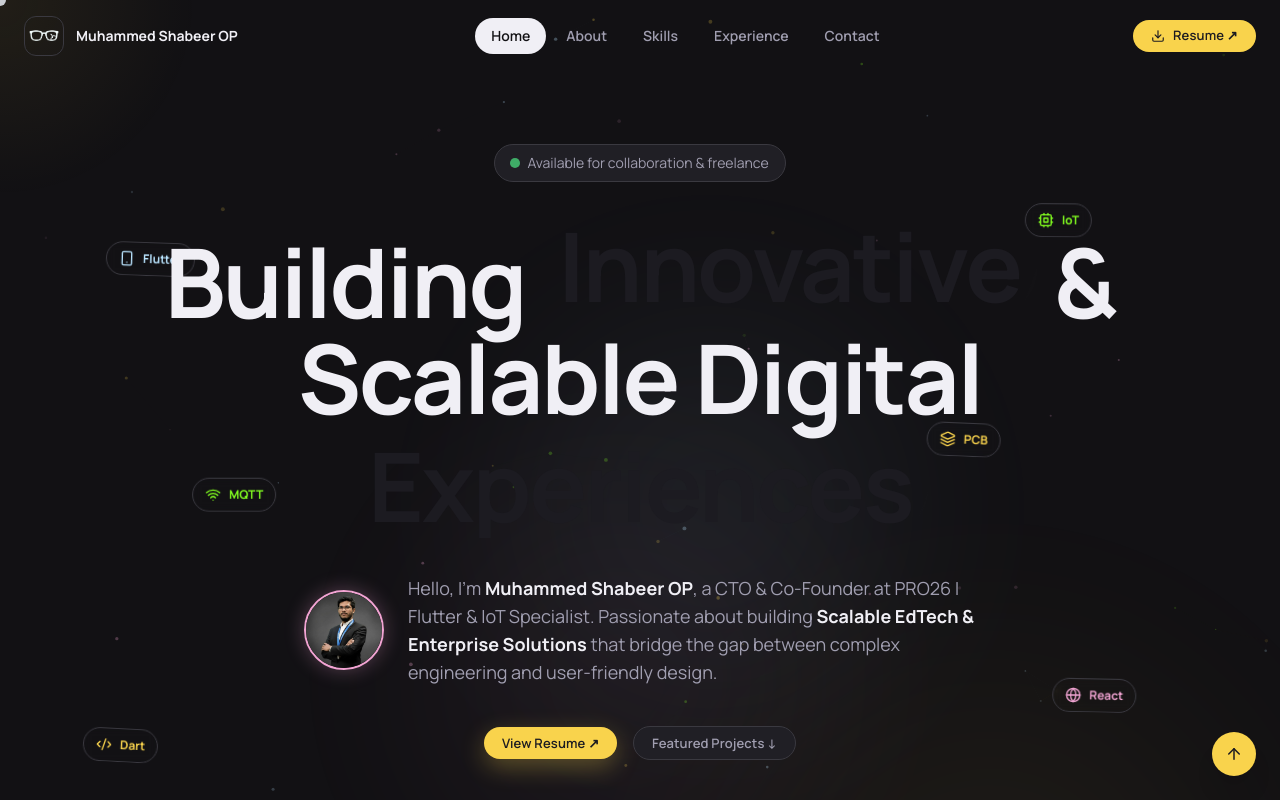
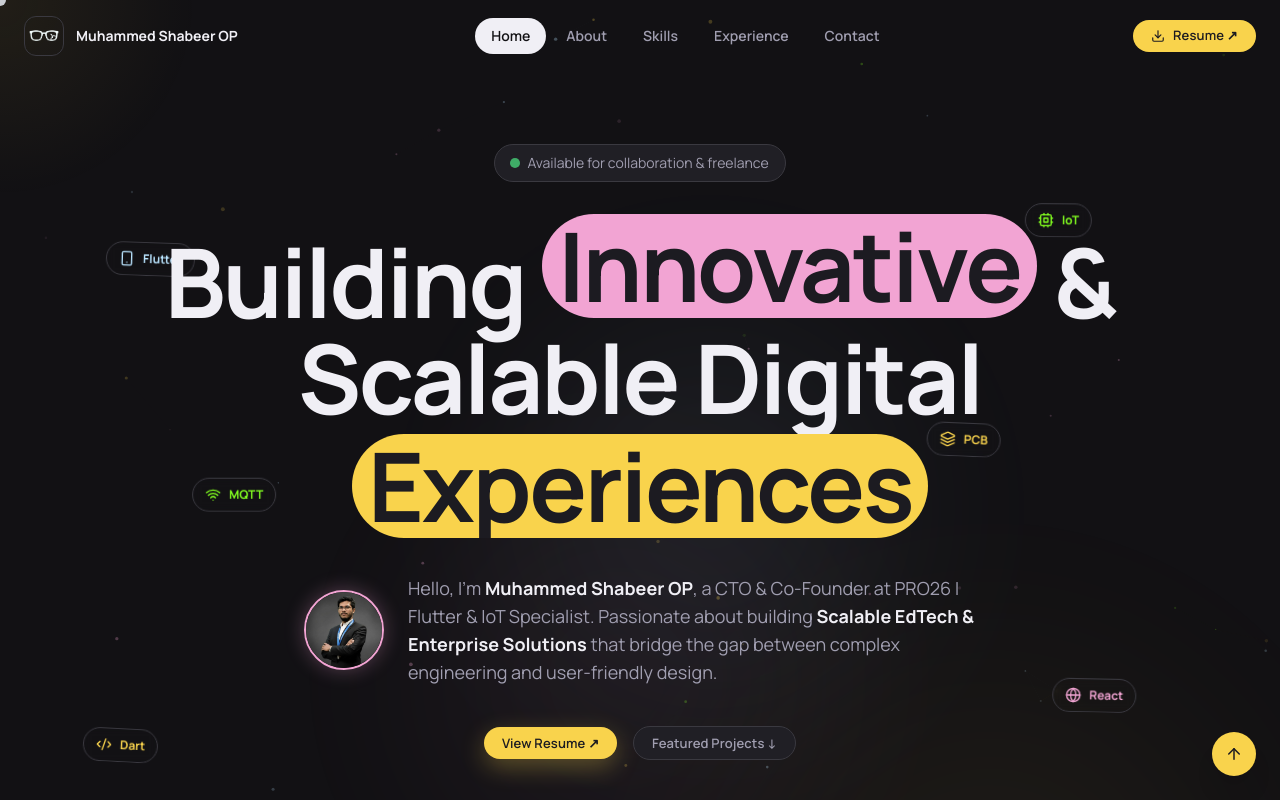
Before and after one commit to shabeer-wms/shabeer-wms.github.io, a React (Vite) app: page / in a window 1280 px wide. Shown: the top 800 px of the page. Built offline with nearby package versions, Linux system fonts and the light colour scheme.

Commit message:
style: refine global application styling

```diff
--- a/src/index.css
+++ b/src/index.css
@@ -64,10 +64,10 @@ p { line-height: 1.65; }
 }
 
 /* Base colors */
-.pill-pink   { background: var(--accent-pink);   color: #1c1b21; }
-.pill-yellow { background: var(--accent-yellow); color: #1c1b21; }
-.pill-blue   { background: var(--accent-blue);   color: #1c1b21; }
-.pill-green  { background: var(--accent-green);  color: #1c1b21; }
+.pill-pink, .pill-shimmer-pink { background: var(--accent-pink); color: #1c1b21; }
+.pill-yellow, .pill-shimmer-yellow { background: var(--accent-yellow); color: #1c1b21; }
+.pill-blue, .pill-shimmer-blue { background: var(--accent-blue); color: #1c1b21; }
+.pill-green, .pill-shimmer-green { background: var(--accent-green); color: #1c1b21; }
 .pill-dark   { background: var(--bg-card);      color: var(--text-secondary); border: 1px solid var(--border-color); }
 
 /* Glow Effects using Opacity + Transform */
```
